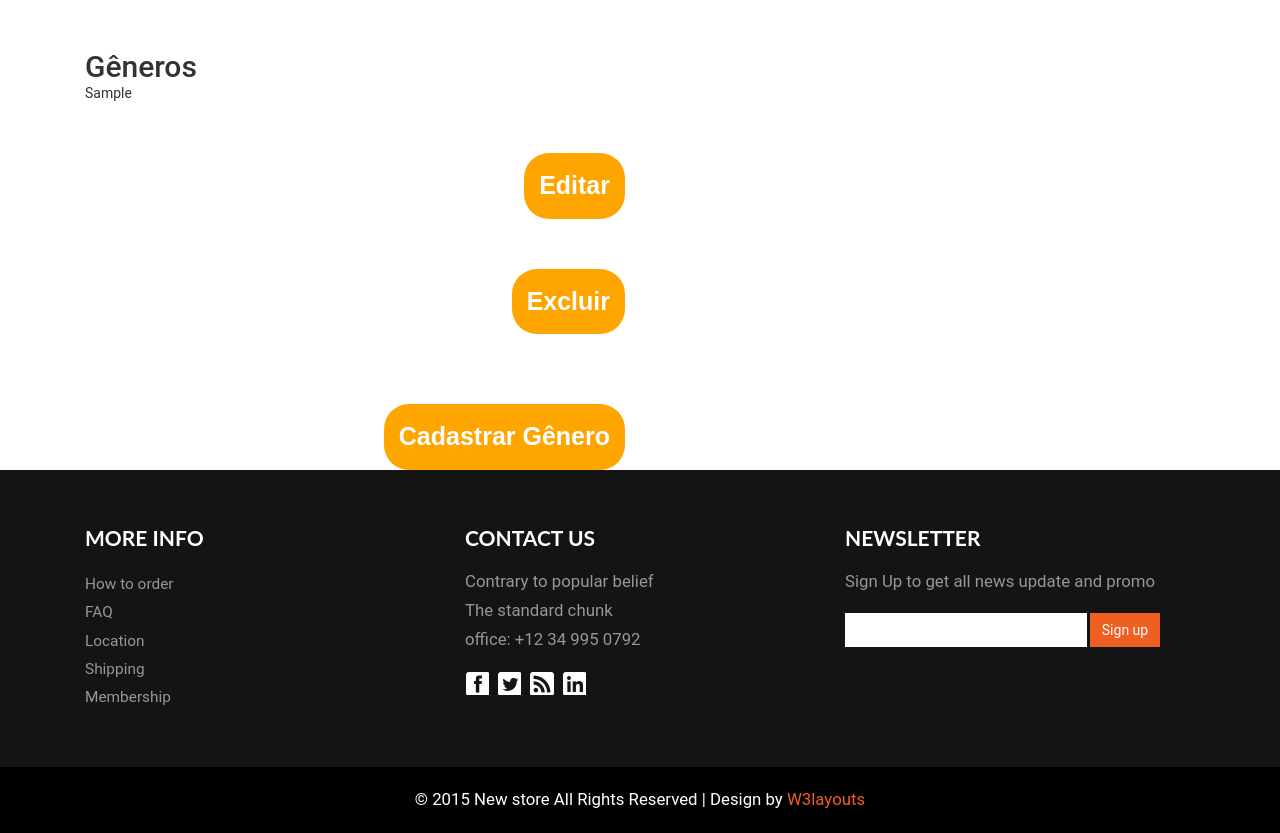
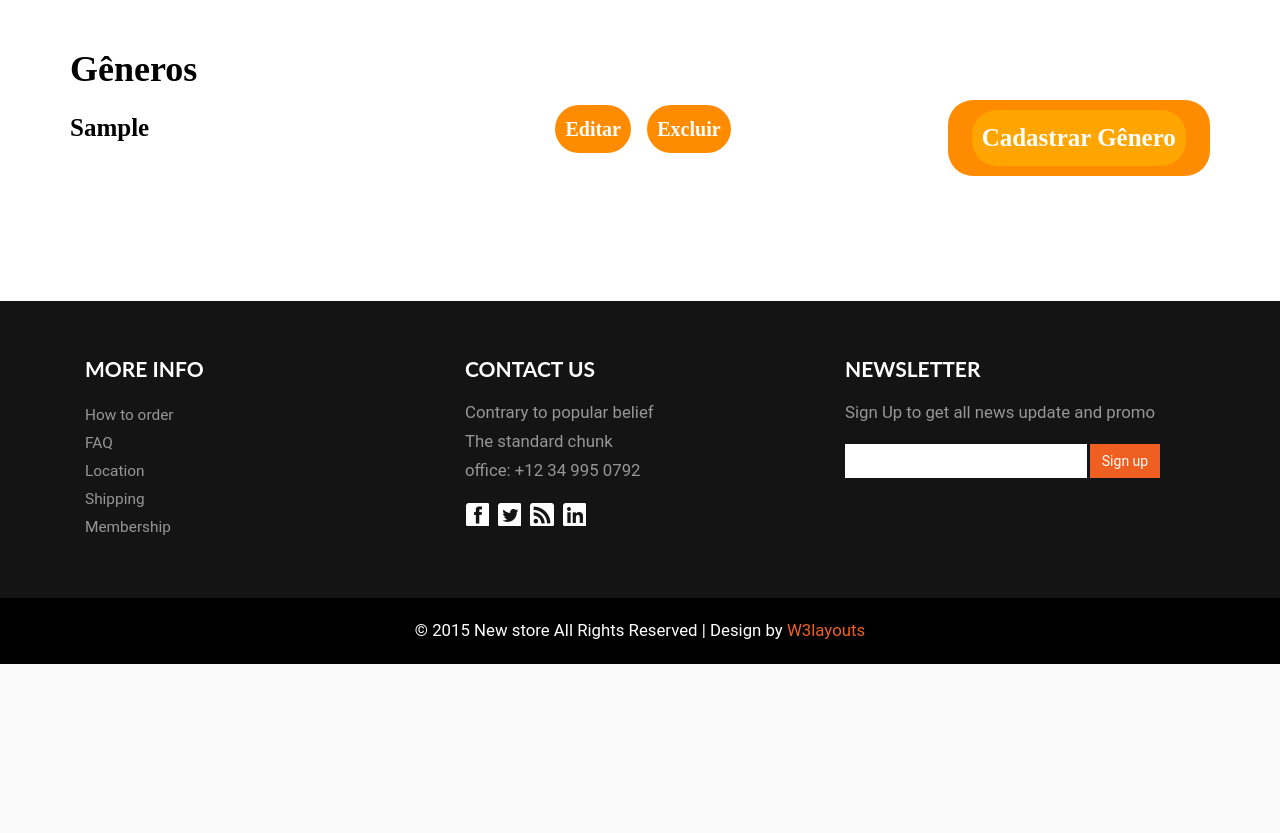
Before and after one commit to brunogomesifrn/info419livros, a Django app: page /generos/ in a window 1280 px wide. Shown: the part 150-983 px from the top of the page. After the commit the page ends 814 px from the top, so only its background shows below. Run offline with Django 3.2, Linux system fonts and the light colour scheme; tables that the repository leaves empty hold one stand-in row (values such as "Sample post"); some libraries are stand-ins or nearby versions.

Commit message:
embelezei login.html e generos.html

```diff
--- a/core/templates/generos.html
+++ b/core/templates/generos.html
@@ -14,57 +14,129 @@ License URL: http://creativecommons.org/licenses/by/3.0/
 
 {% block conteudo %}
 
-	<style type="text/css">
+<style type="text/css">
 
-.produtos {
-	font-family: sans-serif;
+.texto {
+	font-family: Ubuntu;
 	text-align: center;
-	font-weight: 600;
+	font-weight: bolder;
 	font-size: 25px;
 	color: white;
 }
 
+.outroTexto{
+	font-family: Ubuntu;
+	text-align: left;
+	font-weight: bolder;
+	font-size: 25px;
+	color: black;
+}
+
 .centro {
 	text-align: center;
-	padding: 15px;
-	margin-top: 50px;
-	background-color: orange;
-	border: none;
-	border-radius: 25px
 }
 
 .botao {
-	text-align: right;
-	padding-left: 60px
+	text-align: center;
+	position: relative;
+	border: none;
+	border-radius: 25px;
+	padding: 10px;
+	color: white;
+	background-color: darkorange;
+	font-size: 20px;
+	font-weight: 900
+}
+
+.genero{
+	font-family: Ubuntu;
+	text-align: left;
+	font-size: 25px;
+	font-weight: bold;
+	color: black;
+	margin-top: 15px;
+}
+
+.pEditar{
+	margin-left: 400px
+}
+
+.pEditar2{
+	margin-left: 10px
 }
 
 .baixar {
 	margin-top: 50px;
-
 }
 
-	</style>
+.separador {
+	margin-bottom: 75px
+}
 
-		<div class="container">
-		  <div class="col-md-6 cart-total">
-		  	<h2 class="baixar"> Gêneros </h2>
+.cadastrar{
+	text-align: center;
+	padding: 10px;
+	background-color: orange;
+	border: none;
+	border-radius: 25px;
+	font-family: Ubuntu;
+	text-align: center;
+	font-weight: bold;
+	font-size: 25px;
+	color: white;
+}
 
+.cadastrar:hover{
+	background-color: darkorange;
+	font-size: 25px;
+	font-weight: bolder;
+	transition: 0.5s
+}
 
-			 {% for genero in lista_generos %}
-			 {{ genero.genero }} <p class="botao"><a href="{% url 'genero_editar' genero.id %}"><button type="button" class="produtos centro">Editar</button></a></p> <p class="botao"><a href="{% url 'genero_remover' genero.id %}"><button type="button" class="produtos centro">Excluir</button></a></p>
-			</br>
+h1{
+	font-weight: bold;
+	font-family: Ubuntu;
+	color: black;
+	text-align: left;
+}
 
-			 {% empty %}
+</style>
 
-			 <h2 class=""> Nenhum gênero cadastrado </h2>
+<div class="container baixar">
+	<div class="row separador">
+		<div class="col-md-9 cart-total">
+			{% if lista_generos %}
+			<h1> Gêneros </h1>
+			{% endif %}
+			{% for genero in lista_generos %}
 
+			<p class="genero">
+				{{ genero.genero }}
+				<a href="{% url 'genero_editar' genero.id %}" class="pEditar">
+					<button type="button" class="botao">Editar</button>
+				</a>
+				<a href="{% url 'genero_remover' genero.id %}" class="pEditar2">
+					<button type="button" class="botao">Excluir</button>
+				</a>
+			</p>
 
-			 {% endfor %}
+			{% empty %}
 
-			 <p class="botao"><a href="{% url 'genero_cadastrar' %}"><button type="button" class="produtos centro">Cadastrar Gênero</button></a></p>
-			</div>
+			<h2 class="outroTexto"> Nenhum gênero cadastrado </h2>
 
-	 </div>
+			{% endfor %}
+		</div>
+		<div class="col-md-3 col-lg-3 baixar">
+			<p class="botao">
+				<a href="{% url 'genero_cadastrar' %}">
+					<button type="button" class="cadastrar">Cadastrar Gênero</button>
+				</a>
+			</p>
+		</div>
+	</div>
+</div>
+
+<p class="baixar"></p>
 
 {% endblock %}
 
--- a/core/templates/register.html
+++ b/core/templates/register.html
@@ -5,7 +5,6 @@
 {% block conteudo %}
 <!--content-->
 <div class=" container">
-	<div class=" register">
 		<h1>Cadastre-se</h1>
 		<form method="post">
 			{% csrf_token %}
@@ -17,6 +16,5 @@
 			<p>{{form.password2}}</p>
 			<button type="submit"> Cadastrar </button>
 		</form>
-	</div>
 </div>
 {% endblock conteudo %}
--- a/core/views.py
+++ b/core/views.py
@@ -30,7 +30,7 @@ def cadastrar(request):
 	form = UserCreationForm(request.POST or None)
 	if form.is_valid():
 		form.save()
-		return redirect(request, 'login')
+		return redirect('login')
 	var = {
 		'form': form
 	}
```
Also changed, not shown: core/templates/registration/login.html (+54 -6 lines).
